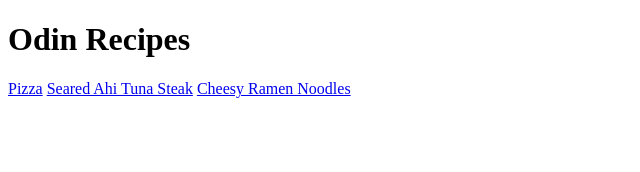
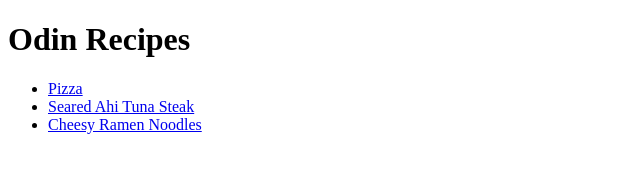
Before and after one commit to yushen-qiu/odin-recipes, a plain HTML site: page index.html in a window 1280 px wide. Shown: the whole page, without its empty margins (0-640 px from the left). Drawn offline with Linux system fonts and the light colour scheme.

Commit message:
Change links on index.html to unordered list

```diff
--- a/index.html
+++ b/index.html
@@ -7,8 +7,12 @@
 
     <body>
         <h1>Odin Recipes</h1>
-        <a href="recipes/pizza.html">Pizza</a>
-        <a href="recipes/tuna.html">Seared Ahi Tuna Steak</a>
-        <a href="recipes/ramen.html">Cheesy Ramen Noodles</a>
+        <ul>
+            <li><a href="recipes/pizza.html">Pizza</a></li>
+            <li><a href="recipes/tuna.html">Seared Ahi Tuna Steak</a></li>
+            <li><a href="recipes/ramen.html">Cheesy Ramen Noodles</a></li>
+        </ul>
+
+
     </body>
 </html>
```
